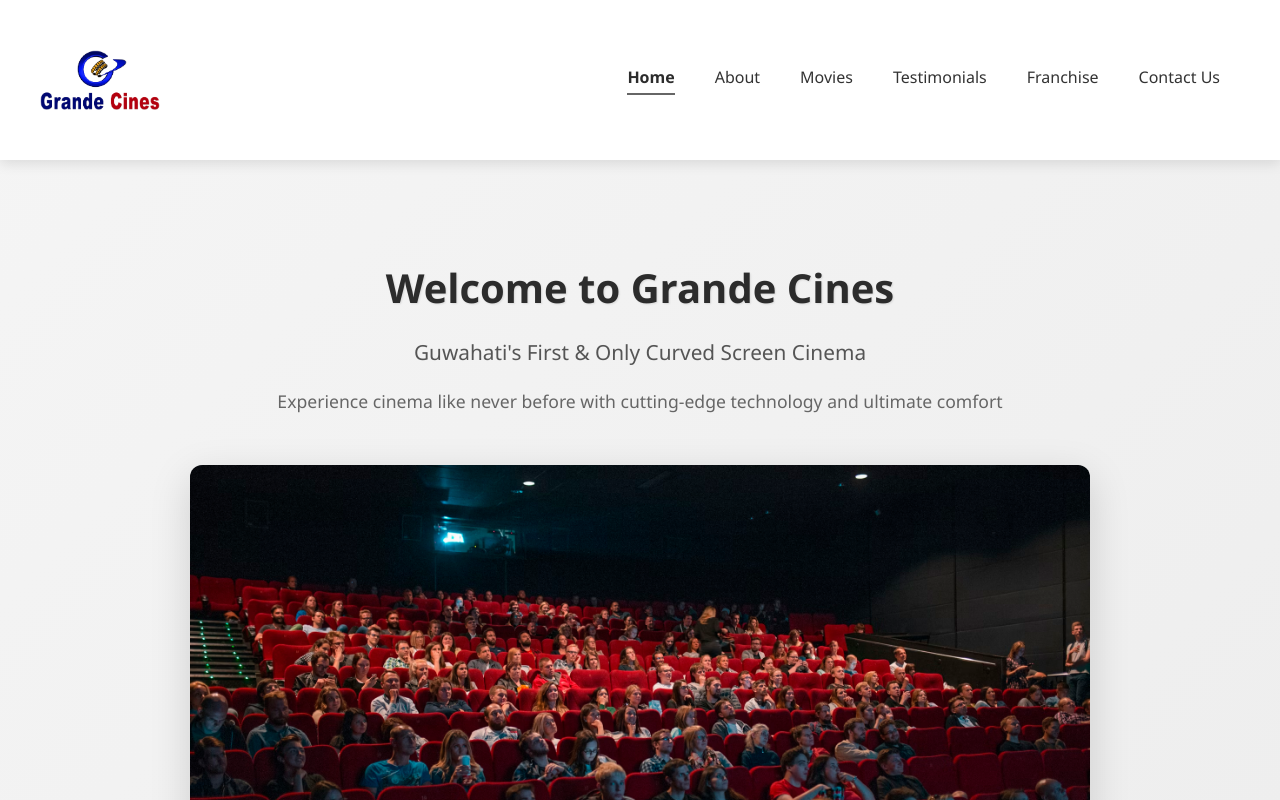
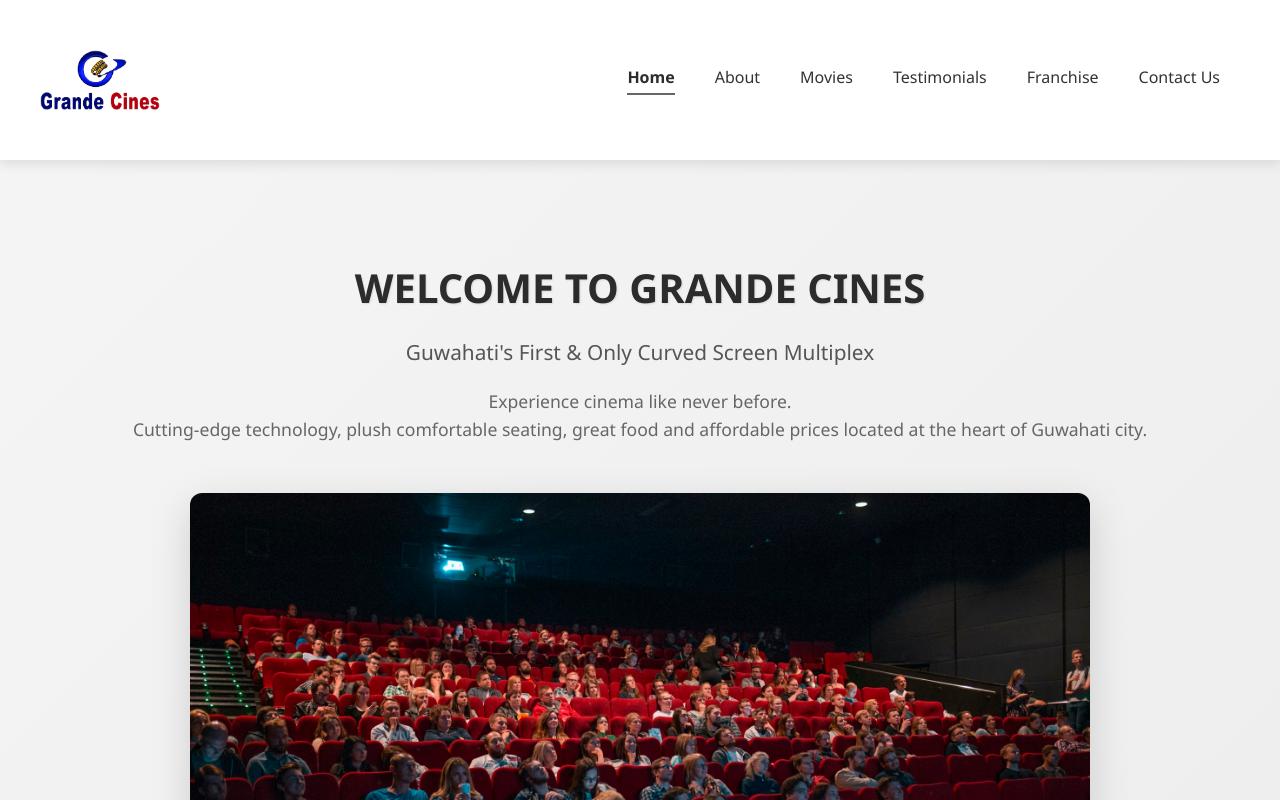
Before and after one commit to harshitamore28/grandecines_website, a React (Create React App) app: page / in a window 1280 px wide. Shown: the top 800 px of the page. Built offline with nearby package versions, Linux system fonts and the light colour scheme; no server answers.

Commit message:
Changed content in home

```diff
--- a/src/pages/Home.js
+++ b/src/pages/Home.js
@@ -82,9 +82,9 @@
         transition={{ duration: 0.6 }}
         viewport={{ once: true }}
       >
-        <h1>Welcome to Grande Cines</h1>
-        <p style={{ fontSize: '1.3em', marginBottom: '10px' }}>Guwahati's First & Only Curved Screen Cinema</p>
-        <p style={{ fontSize: '1.1em', marginBottom: '30px', color: '#666' }}>Experience cinema like never before with cutting-edge technology and ultimate comfort</p>
+        <h1>WELCOME TO GRANDE CINES</h1>
+        <p style={{ fontSize: '1.3em', marginBottom: '10px' }}>Guwahati's First & Only Curved Screen Multiplex</p>
+        <p style={{ fontSize: '1.1em', marginBottom: '30px', color: '#666' }}>Experience cinema like never before. <br/> Cutting-edge technology, plush comfortable seating, great food and affordable prices located at the heart of Guwahati city.</p>
         <img src="/hall.avif" alt="Movie Theater" />
       </motion.div>
 
```
